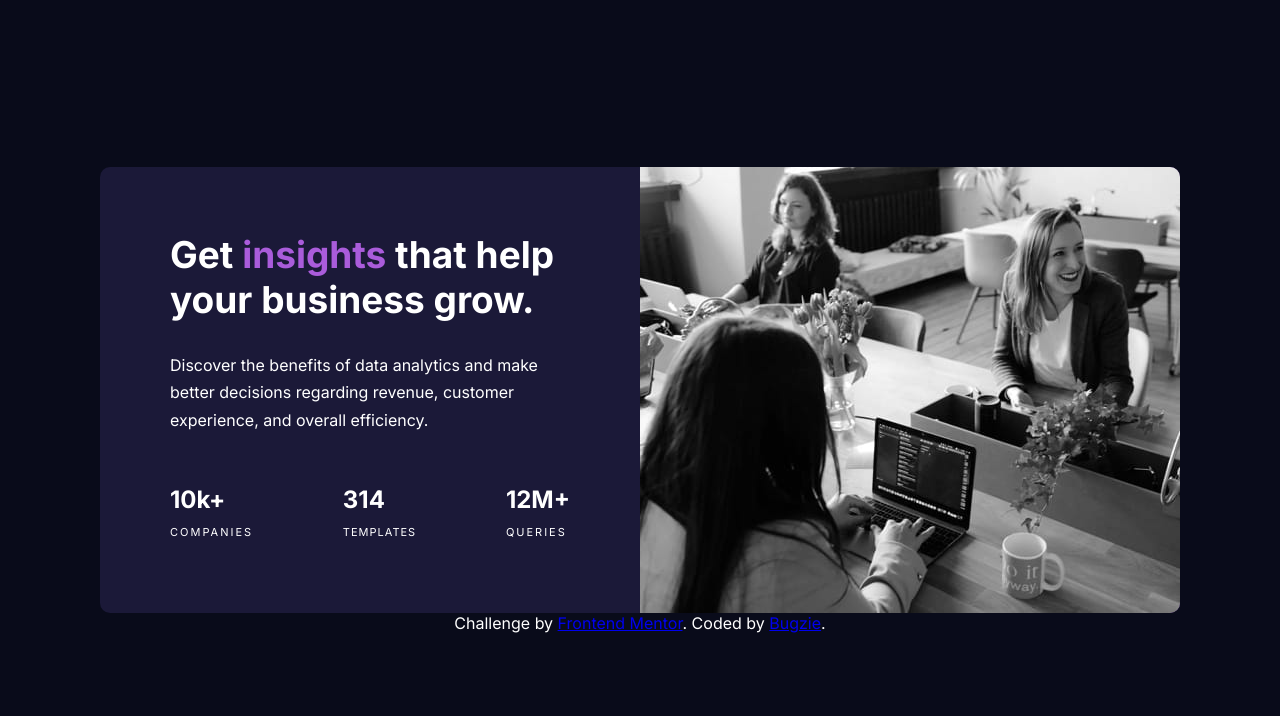
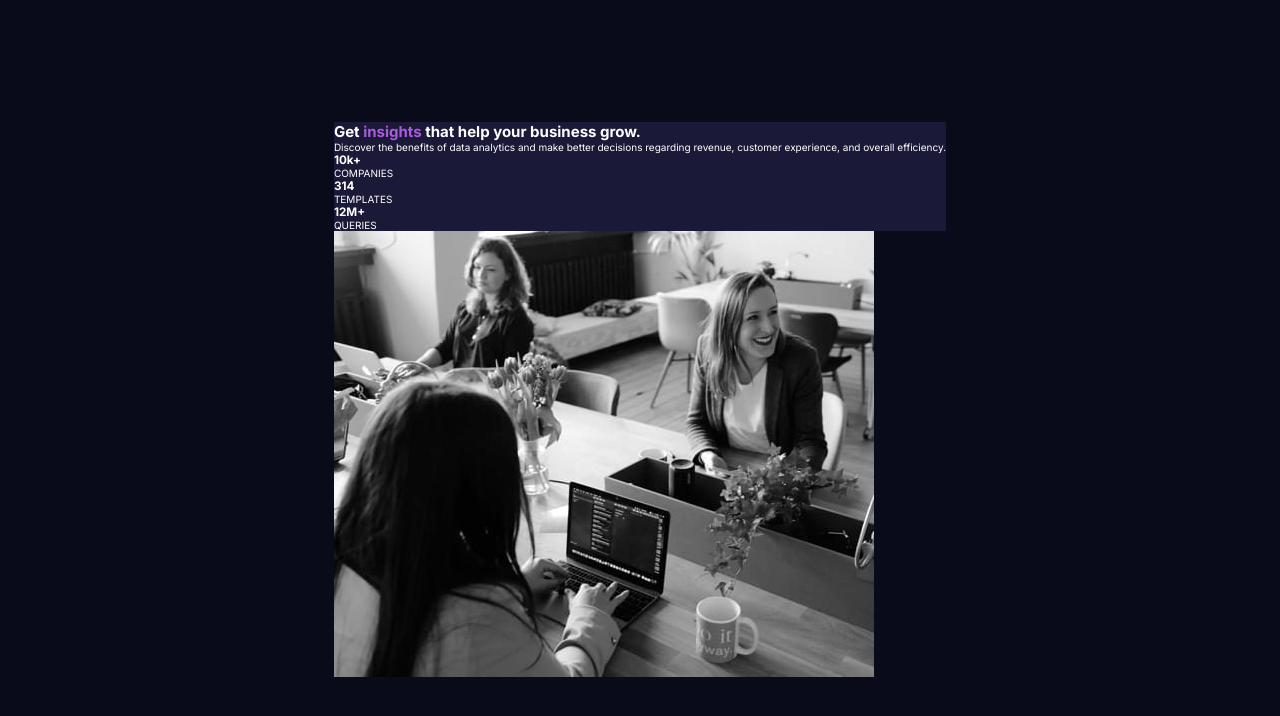
Before and after one commit to Bugzie32/Stats-preview-card-component, a plain HTML site: page index.html in a window 1280 px wide. Drawn offline with Linux system fonts and the light colour scheme.

Commit message:
Base
Base HTML has been coded.

```diff
--- a/Styles.css
+++ b/Styles.css
@@ -8,6 +8,9 @@
 	margin: 0;
 	padding: 0;
 	box-sizing: border-box;
+}
+html {
+	font-size: 62.5%;
 }
 
 body {
@@ -21,63 +24,14 @@ body {
 	flex-direction: column;
 }
 
-.content {
-	background-color: #1b1938;
-	border-radius: 10px;
-	display: flex;
-	justify-content: center;
-	align-items: center;
-}
-
-h1 {
-	font-size: 37px;
+main {
+	max-width: 1000px;
 }
 
 .text-box {
-	display: flex;
-	align-items: center;
-	flex-direction: column;
-	padding: 0 70px 0 70px;
+	background-color: hsl(244, 38%, 16%);
 }
 
 span {
-	color: #aa5cdb;
+	color: hsl(277, 64%, 61%);
 }
-
-.main-text {
-	max-width: 400px;
-	padding-bottom: 30px;
-}
-
-.sub-text {
-	max-width: 400px;
-	padding-bottom: 50px;
-	line-height: 1.7em;
-}
-
-.num {
-	min-width: 100%;
-	display: flex;
-	justify-content: space-between;
-	line-height: 2em;
-}
-
-.first p {
-	font-size: 11px;
-	letter-spacing: 2px;
-}
-.second p {
-	font-size: 11px;
-	letter-spacing: 1px;
-}
-.third p {
-	font-size: 11px;
-	letter-spacing: 2px;
-}
-
-.content img {
-	border-radius: 0 10px 10px 0;
-	height: 100%;
-	background-size: cover;
-	background: rgba(170, 92, 219, 0.502);
-}
--- a/index.html
+++ b/index.html
@@ -9,27 +9,28 @@
 		<link rel="stylesheet" href="Styles.css" />
 	</head>
 	<body>
-		<div class="content">
-			<div class="text-box">
-				<h1 class="main-text">Get <span>insights</span> that help your business grow.</h1>
-				<p class="sub-text">Discover the benefits of data analytics and make better decisions regarding revenue, customer experience, and overall efficiency.</p>
-				<div class="num">
-					<div class="first">
-						<h2>10k+</h2>
+		<main>
+			<section class="text-box">
+				<h1>Get <span>insights</span> that help your business grow.</h1>
+				<p>Discover the benefits of data analytics and make better decisions regarding revenue, customer experience, and overall efficiency.</p>
+				<div class="num-amount">
+					<div class="companies">
+						<h3>10k+</h3>
 						<p>COMPANIES</p>
 					</div>
-					<div class="second">
-						<h2>314</h2>
+					<div class="templates">
+						<h3>314</h3>
 						<p>TEMPLATES</p>
 					</div>
-					<div class="third">
-						<h2>12M+</h2>
+					<div class="queries">
+						<h3>12M+</h3>
 						<p>QUERIES</p>
 					</div>
 				</div>
-			</div>
-			<img src="./images/image-header-desktop.jpg" alt="" />
-		</div>
-		<div class="sig">Challenge by <a href="https://www.frontendmentor.io?ref=challenge" target="_blank">Frontend Mentor</a>. Coded by <a href="#">Bugzie</a>.</div>
+			</section>
+			<section class="tech-img">
+				<img src="images/image-header-desktop.jpg" alt="Desktop Tech Picture" />
+			</section>
+		</main>
 	</body>
 </html>
```
